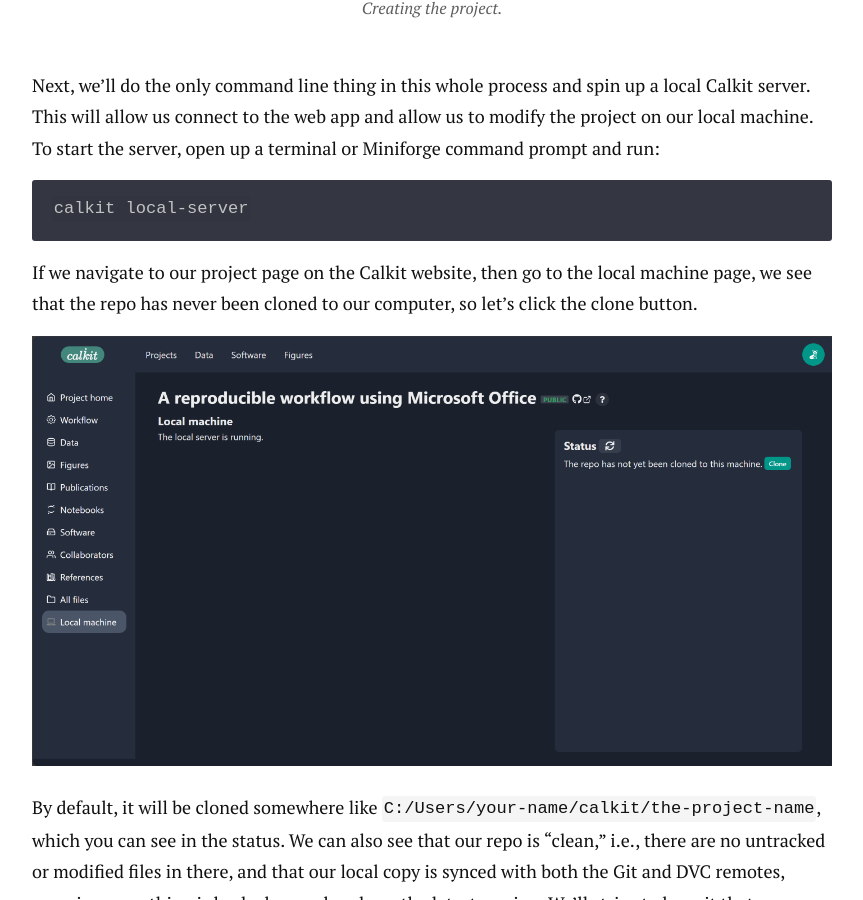
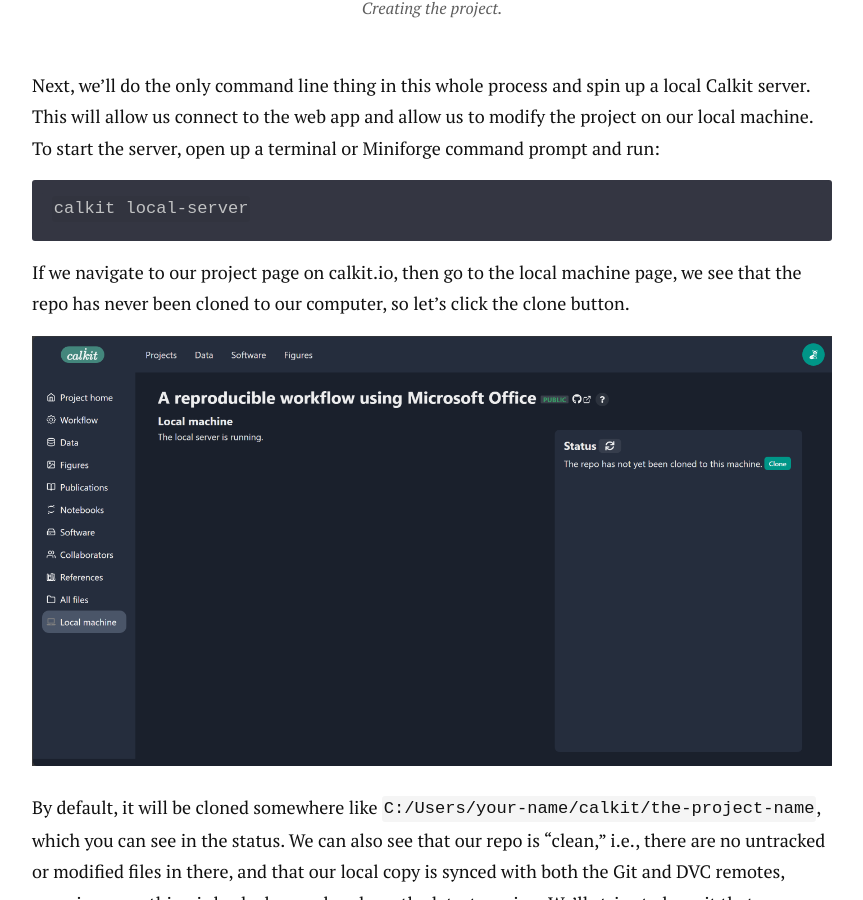
Before and after one commit to petebachant/petebachant.github.io, a Jekyll site: the page built from _posts/2024-11-12-office-repro.markdown, in a window 1280 px wide and 900 px high, scrolled down 4297 px. Shown: the whole window, without its empty margins (208-1071 px from the left). Built offline with Jekyll 4.4.1, drawn with Linux system fonts in a browser that asks for light colours; nearby versions of some CDN libraries; comment, search, counter and statistics services are not loaded.

````diff
--- a/_posts/2024-11-12-office-repro.markdown
+++ b/_posts/2024-11-12-office-repro.markdown
@@ -116,7 +116,7 @@
 calkit local-server
 ```
 
-If we navigate to our project page on the Calkit website,
+If we navigate to our project page on calkit.io,
 then go to the local machine page, we see that the repo has never been
 cloned to our computer, so let's click the clone button.
 
````
